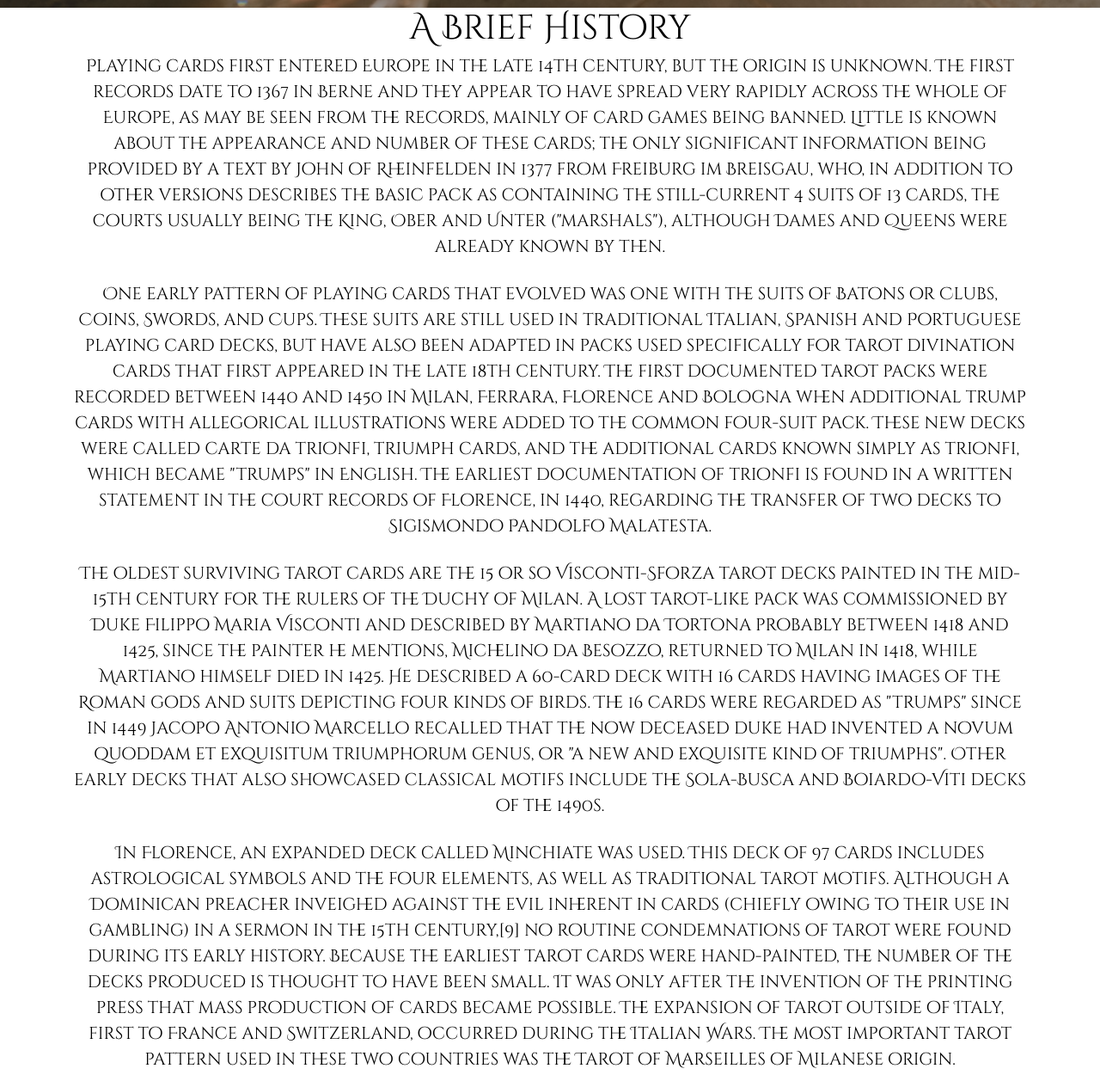
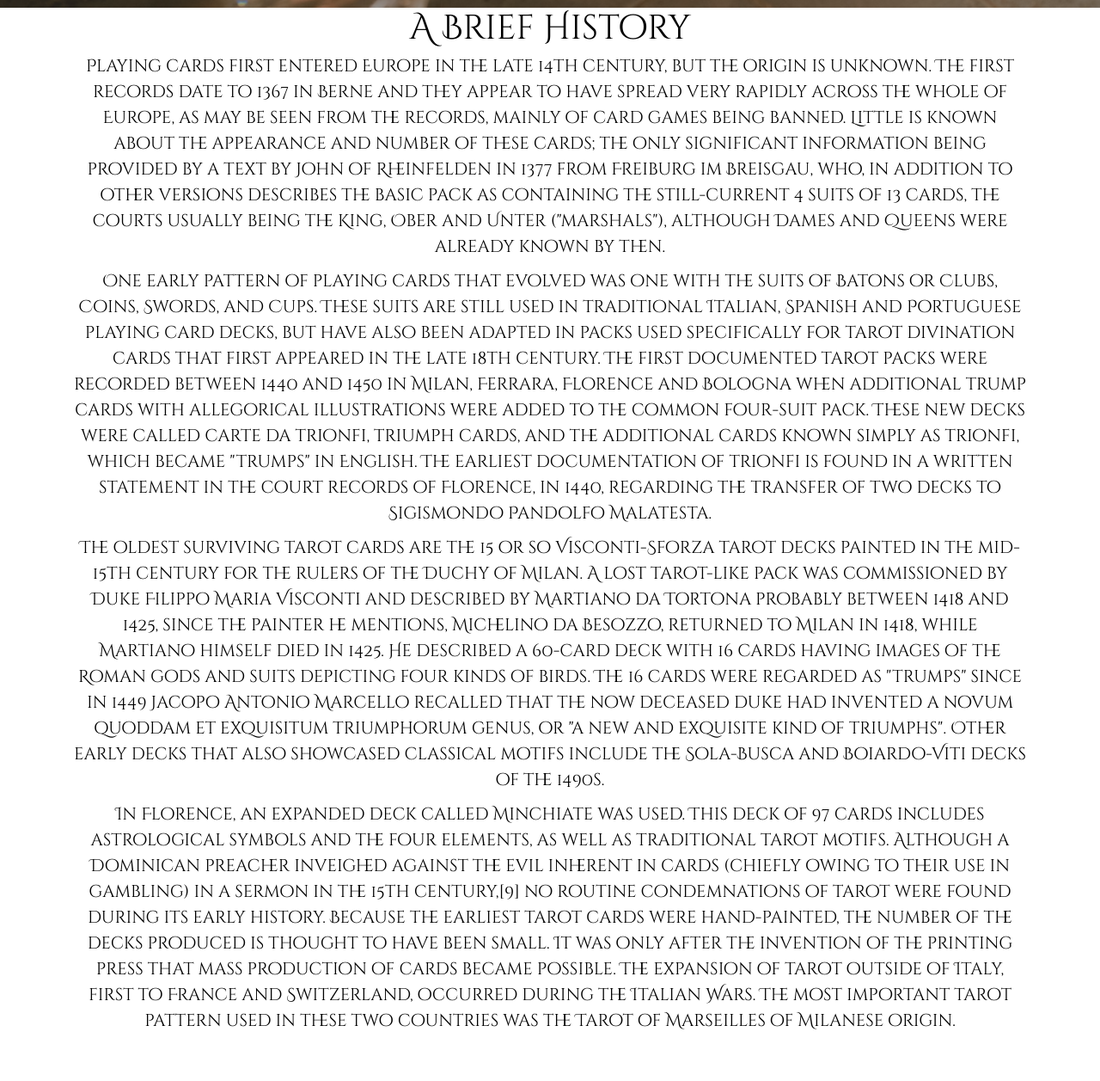
Before and after one commit to ashleyblemler/MagicianandtheFool, a website: page index.html in a window 1280 px wide. Shown: the part 844-2101 px from the top of the page at 86% size. After the commit the page ends 2056 px from the top, so only its background shows below. Drawn offline with nearby package versions, Linux system fonts and the light colour scheme.

Commit message:
fourth commit

```diff
--- a/index.html
+++ b/index.html
@@ -91,7 +91,8 @@
             usually being the King, Ober and Unter ("marshals"), although Dames
             and Queens were already known by then.
           </p>
-          <br />
+        </div>
+        <div>
           <p>
             One early pattern of playing
             cards that evolved was one with the suits of Batons or Clubs, Coins,
@@ -108,7 +109,7 @@
             statement in the court records of Florence, in 1440, regarding the
             transfer of two decks to Sigismondo Pandolfo Malatesta.
           </p>
-          <br />
+        </div>
           <p>
             The oldest
             surviving tarot cards are the 15 or so Visconti-Sforza tarot decks
@@ -125,7 +126,8 @@
             triumphs". Other early decks that also showcased classical motifs
             include the Sola-Busca and Boiardo-Viti decks of the 1490s.
           </p>
-          <br />
+          </div>
+          <div>
           <p>
             In
             Florence, an expanded deck called Minchiate was used. This deck of
```
